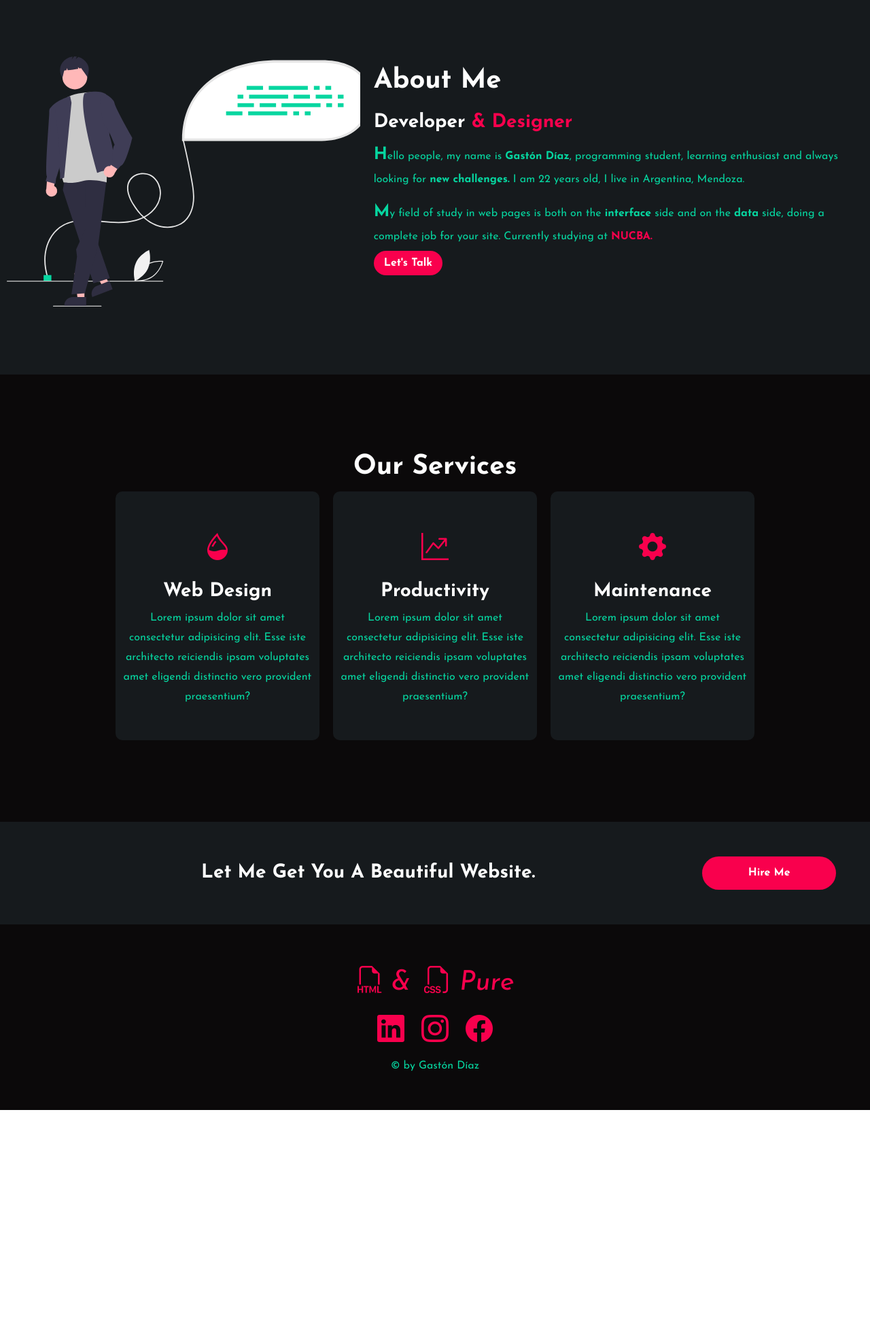
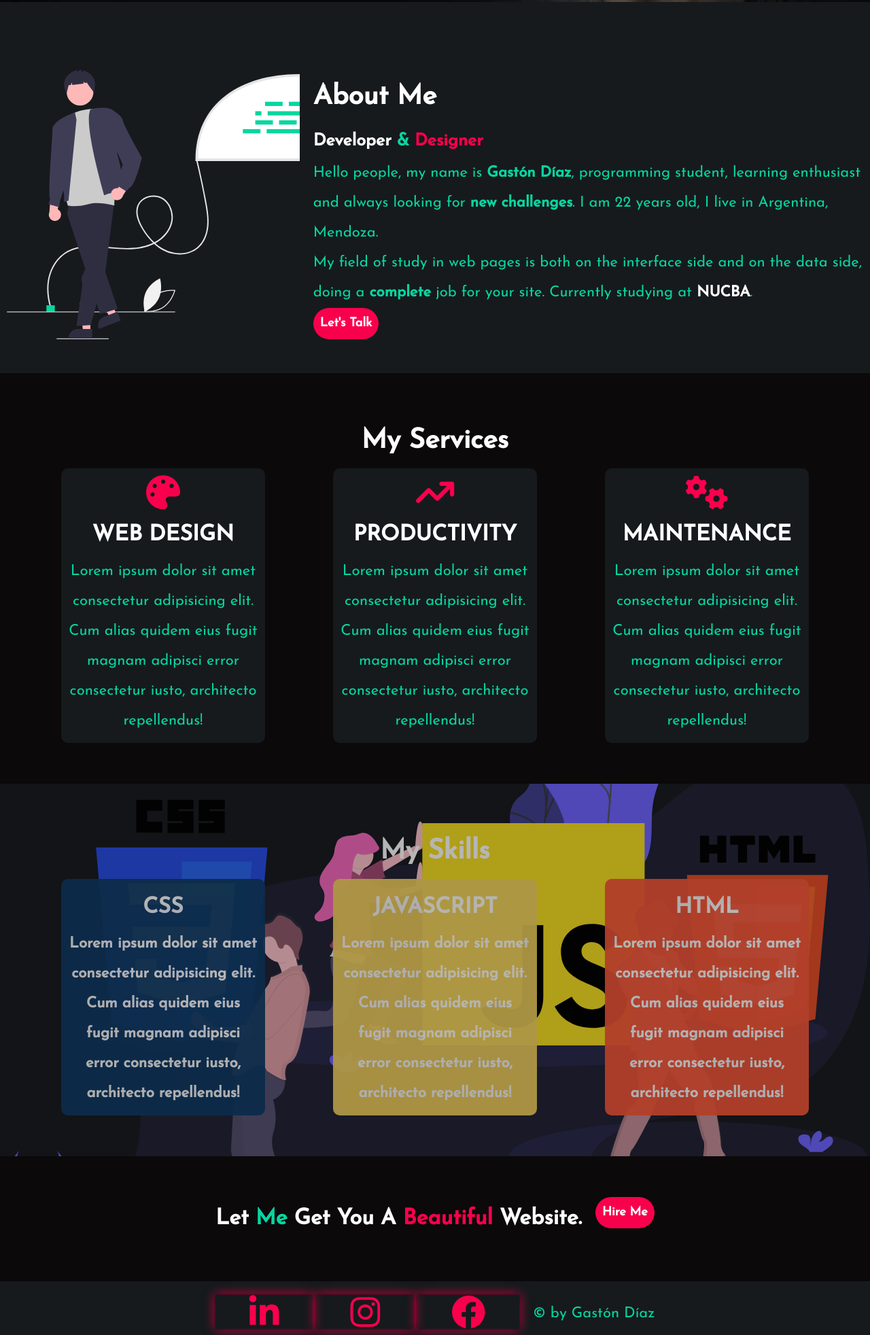
Before and after one commit to zdc22/my-webs, a plain HTML site: page Portfolio/index.html in a window 1280 px wide. Shown: the part 717-2681 px from the top of the page at 68% size. Before the commit the page ends 2350 px from the top, so only its background shows below. Drawn offline with nearby package versions, Linux system fonts and the light colour scheme.

Commit message:
New Portfolio Web

```diff
--- a/Portfolio/css/style.css
+++ b/Portfolio/css/style.css
@@ -1,10 +1,14 @@
-/* GLOBALES */
+/* GLOBAL */
 :root {
   --colorblanco: #fff;
   --coloroscuro: #0b090a;
   --colorclaro: #161a1d;
   --colordetalles: #f9004d;
   --colorparrafos: #06d6a0;
+  --colorhtml: #f95738;
+  --colorcss: #0d3b66;
+  --colorjs: #f4d35e;
+
 }
 
 html {
@@ -13,33 +17,29 @@ html {
 }
 
 *,
-*::before,
-*::after {
+*::after,
+*::before {
   box-sizing: inherit;
-  font-family: 'Josefin Sans', sans-serif;
   margin: 0;
   padding: 0;
 }
 
 body {
+  font-family: 'Josefin Sans', sans-serif;
+  ;
   font-size: 1.6rem;
-  line-height: 1.8;
+  background-color: var(--coloroscuro);
+  line-height: 2;
 }
 
 a {
   text-decoration: none;
+  font-weight: bold;
   color: var(--colorblanco);
-  font-weight: bold;
 }
 
 li {
   list-style: none;
-  font-size: 2rem;
-}
-
-input {
-  border: none;
-  outline: none;
 }
 
 h1,
@@ -62,258 +62,277 @@ h3 {
 }
 
 h4 {
-  font-size: 2.8rem;
+  font-size: 2.5rem;
 }
 
 img {
   width: 100%;
 }
 
+.container {
+  width: 95%;
+  margin: 0 auto;
+}
+
 p {
+  color: #06d6a0;
+  font-size: 2.2rem;
+}
+
+/* UTILITY */
+.change-color {
+  color: var(--colordetalles);
+}
+
+.change-color2 {
   color: var(--colorparrafos);
 }
 
-/* UTILIDADES */
+.btn {
+  font-weight: bold;
+  padding: .5rem 1rem;
+  background-color: var(--colordetalles);
+  display: inline-block;
+  border-radius: 3rem;
+  transition: .3s;
+  font-size: 1.8rem;
+}
+
+.btn:hover {
+  opacity: .9;
+}
 
 .bold {
   font-weight: bold;
 }
 
-.change-color {
+.padd {
+  padding: 0 1rem;
+}
+
+/* NAV */
+
+.nav {
+  display: flex;
+  justify-content: space-around;
+  padding: 2rem 0;
+  align-items: center;
+  text-align: center;
+}
+
+.nav__a {
+  font-size: 2.3rem;
+  font-weight: bold;
+  transition: .3s;
+  padding: 0 1rem;
+}
+
+.nav__a:hover {
   color: var(--colordetalles);
 }
 
-.btn {
-  background-color: var(--colordetalles);
-  border-radius: 3rem;
-  padding: 1rem 1.5rem;
+.nav__btn:hover {
+  transform: scale(1.1);
 }
 
-.no-m {
-  margin: 0;
+/* HERO */
+
+.hero {
+  background: url(/img/background.jpg) no-repeat center center/cover;
+  height: 72rem;
 }
 
-.no-p {
-  padding: 0;
+.hero__t3 {
+  margin-bottom: 2rem;
 }
 
-.center-text {
-  text-align: center;
+.form {
+  max-width: 40%;
 }
 
-/* HEADER */
-.hero {
-  background-image: url(/img/background.jpg);
-  height: 70rem;
-  width: 100%;
-  background-size: cover;
-  background-position: center center;
-  padding: 0 0.5rem;
-}
-
-.nav {
-  display: flex;
-  flex-direction: column;
-  align-items: center;
-  margin-bottom: 3rem;
-}
-
-@media (min-width: 768px) {
-
-  .nav {
-    flex-direction: row;
-    justify-content: space-around;
-  }
-
-  .nav__li {
-    display: inline;
-    padding: 0rem 1rem;
-  }
-
-  .nav__li a:hover {
-    color: var(--colordetalles);
-    transition: .4s;
-  }
-
-  .btn--desk {
-    font-weight: bold;
-    transition: transform .4s;
-  }
-
-  .btn--desk:hover {
-    transform: scale(1.2);
-  }
-}
-
-.content {
-  text-align: center;
-}
-
-.content__index {
-  color: var(--colorparrafos);
-}
-
-.news__form {
+.form__inputs {
   max-width: 100%;
   position: relative;
 }
 
-.news__email {
+.form__input {
   display: inline-block;
   width: 100%;
+  border-radius: 1rem;
   padding: 1.4rem 13rem 1.4rem 1.5rem;
+  background-color: transparent;
   border: .2rem solid var(--colordetalles);
-  border-radius: 3rem;
+  color: var(--colorblanco);
 }
 
-.news__btn {
+
+
+.form__btn {
   position: absolute;
   display: inline-block;
-  padding: 1rem 2rem;
-  border-radius: 3rem;
-  background-color: var(--colordetalles);
-  color: var(--colorblanco);
-  box-shadow: 0 0 .5rem var(--coloroscuro), 0 0 1.5rem var(--colordetalles);
-  right: .6rem;
-  top: .6rem;
-  cursor: pointer;
-}
-
-@media (min-width: 768px) {
-  .content {
-    text-align: left;
-    margin-left: 2rem;
-  }
-
-  .news {
-    max-width: 40%;
-  }
+  right: .3rem;
+  top: .3rem;
+  display: inline-block;
+  box-shadow: 0 0 0.5rem var(--coloroscuro), 0 0 1.5rem var(--colordetalles);
 }
 
 /* ABOUT */
+
 .about {
   background-color: var(--colorclaro);
-  height: 100%;
-  padding: 10rem 1rem;
+  padding-top: 10rem;
+  padding-bottom: 5rem;
+  display: flex;
+  gap: 2rem;
 }
 
 .about__svg {
+  height: 100%;
   object-fit: cover;
   object-position: left center;
-  height: 100%;
 }
 
-.about__text {
-  margin-bottom: 1rem;
-}
-
-.about__text::first-letter {
-  font-weight: 700;
-  font-size: 2.5rem;
-}
-
-.about__btn {
-  display: block;
-  text-align: center;
-}
-
-@media (min-width: 768px) {
-  .about {
-    display: flex;
-    gap: 2rem;
-  }
-
-  .about__btn {
-    display: inline;
-    transition: .4s;
-  }
-
-  .about__btn:hover {
-    background-color: transparent;
-    border: .1rem solid var(--colordetalles);
-  }
-
-  .nucba {
-    transition: .2s;
-  }
-
-  .nucba:hover {
-    border-bottom: .1rem solid var(--colorparrafos);
-  }
+.nucba:hover {
+  box-shadow: 0 0 0.5rem var(--coloroscuro), 0 0 1.5rem var(--colordetalles);
+  transition: .3s;
 }
 
 /* SERVICES */
 
-.service {
-  background-color: var(--coloroscuro);
-  padding: 10rem 1rem;
+.services {
+  padding: 6rem 1rem;
 }
 
-.service__item {
+.services__title {
+  text-align: center;
+}
+
+.services__cont {
+  display: flex;
+  justify-content: space-evenly;
+  align-items: center;
+  gap: 2rem;
+  text-align: center;
+}
+
+.services__card {
   background-color: var(--colorclaro);
   border-radius: 1rem;
-  margin-bottom: 2rem;
-  padding: 5rem 1rem;
+  padding: 1rem;
+  width: 30rem;
 }
 
-.service__last {
+.services__i {
+  color: var(--colordetalles);
+  font-size: 5rem;
+}
+
+.services__h {
+  text-transform: uppercase;
+}
+
+/* SKILLS */
+.skills {
+  background: url(/img/offer.svg) no-repeat center center/cover;
+  opacity: .7;
   background-color: var(--colorclaro);
 }
 
-.service__item p {
-  text-align: center;
+.services__card--css {
+  background-color: var(--colorcss);
+  opacity: .95;
 }
 
-.service__item i {
-  display: block;
-  text-align: center;
-  font-size: 4rem;
+.services__card--js {
+  background-color: var(--colorjs);
+  opacity: .95;
 }
 
-@media (min-width: 768px) {
-  .service__container {
-    display: flex;
-    justify-content: center;
-    align-items: center;
-    gap: 2rem;
-  }
-
-  .service__item {
-    width: 30rem;
-  }
+.services__card--html {
+  background-color: var(--colorhtml);
+  opacity: .95;
 }
 
-/* HIRE */
-
-.hire {
-  background-color: var(--colorclaro);
-  display: grid;
-  flex-direction: column;
-  justify-content: center;
-  align-items: center;
-  padding: 5rem;
-  border-top: 1rem;
-  text-align: center;
+.services__h--skills,
+.services__p--skills {
+  color: #fff;
+  font-weight: bold;
 }
 
-@media (min-width: 768px) {
-  .hire {
-    grid-template-columns: 5fr 1fr;
-  }
+/* HIRE ME */
+.hire {
+  padding: 6rem 1rem;
+  display: flex;
+  justify-content: center;
+  gap: 2rem;
 }
 
-/* FOOT */
+/* FOOTER */
 
-.foot {
-  background-color: var(--coloroscuro);
-  padding: 5rem 0;
+.footer {
+  background-color: var(--colorclaro);
+  padding: 2rem 1rem;
   display: flex;
-  flex-direction: column;
+  gap: 2rem;
   justify-content: center;
   align-items: center;
 }
 
-.foot i {
-  font-size: 4rem;
-  padding: 0 1rem;
+.services__i--foot {
+  padding: 0 5rem;
+  box-shadow: 0 0 0.5rem var(--coloroscuro), 0 0 1.5rem var(--colordetalles);
+  transition: .4s;
 }
+
+.services__i--foot:hover {
+  transform: scale(1.2);
+}
+
+@media (max-width: 880px) {
+  .nav {
+    flex-direction: column;
+  }
+
+  .form {
+    max-width: 70%;
+  }
+
+  .services__cont,
+  .about,
+  .footer {
+    flex-direction: column;
+  }
+
+  .services__card {
+    width: 90%;
+  }
+}
+
+@media (max-width: 495px) {
+  .nav__a {
+    display: block;
+  }
+
+  .form {
+    max-width: 100%;
+  }
+
+  .hire {
+    flex-direction: column;
+    text-align: center;
+  }
+
+  .hire__btn {
+    width: 100%;
+  }
+
+  .footer__cont {
+    width: 100%;
+    text-align: center;
+  }
+
+  .footer__cont i {
+    display: block;
+    padding: 2rem 2rem;
+  }
+}
--- a/Portfolio/index.html
+++ b/Portfolio/index.html
@@ -5,106 +5,134 @@
   <meta charset="UTF-8">
   <meta http-equiv="X-UA-Compatible" content="IE=edge">
   <meta name="viewport" content="width=device-width, initial-scale=1.0">
-  <link rel="stylesheet" href="https://cdn.jsdelivr.net/npm/bootstrap-icons@1.8.3/font/bootstrap-icons.css">
-  <link rel="preconnect" href="https://fonts.gstatic.com">
-  <link
-    href="https://fonts.googleapis.com/css2?family=Josefin+Sans:ital,wght@0,100;0,200;0,300;0,400;0,500;0,600;0,700;1,100;1,200;1,300;1,400;1,500;1,600;1,700&display=swap"
-    rel="stylesheet">
+  <title>Document</title>
+  <!-- GOOGLE FONT  -->
+  <link rel="preconnect" href="https://fonts.googleapis.com">
+  <link rel="preconnect" href="https://fonts.gstatic.com" crossorigin>
+  <link href="https://fonts.googleapis.com/css2?family=Josefin+Sans:wght@300;400;500&display=swap" rel="stylesheet">
+  <!-- FONT AWESOME -->
+  <link rel="stylesheet" href="https://cdnjs.cloudflare.com/ajax/libs/font-awesome/6.1.1/css/all.min.css">
+  <!-- CUSTOM CSS -->
   <link rel="stylesheet" href="css/normalize.css">
   <link rel="stylesheet" href="css/style.css">
-  <title>Portfolio: With CSS and pure HTML</title>
 </head>
 
 <body>
-  <!-- Hero Section -->
-  <header id="home" class="hero">
-    <nav class="nav center-text">
-      <h2 class="nav__title"><a href="index.html">Portfo<span class="change-color">lio</span></a></h2>
-      <ul class="nav__ul">
-        <li class="nav__li"><a href="#home">Home</a></li>
-        <li class="nav__li"><a href="#about">About Me</a></li>
-        <li class="nav__li"><a href="#services">Services</a></li>
-        <li class="nav__li"><a href="#contact">Contact</a></li>
-      </ul>
-      <a class="btn btn--desk" href="#follow">Follow Me!</a>
+  <!-- CONTAINER -->
+  <!-- HERO -->
+  <header class="hero padd">
+    <nav class="nav">
+      <a class="nav__a" href="index.html">
+        <h3>Portfo<span class="change-color">lio</span></h3>
+      </a>
+      <div class="nav__center">
+        <a class="nav__a" href="#">Home</a>
+        <a class="nav__a" href="#">About Me</a>
+        <a class="nav__a" href="#">Services</a>
+        <a class="nav__a" href="#">Contact</a>
+      </div>
+      <a class="btn nav__btn" href="#">Follow Me!</a>
     </nav>
-    <div class="content">
-      <h4 class="content__index">Hello, my name is</h4>
-      <h1 class="content__title no-m">Gastón <span class="change-color">Díaz</span></h1>
-      <h3 class="content__subtitle">I'am a Web Developer.</h3>
-      <div class="news">
-        <form class="news__form">
-          <input class="news__email" type="email" name="email" id="email" placeholder="Enter Your Email">
-          <input class="news__btn" type="submit" name="submit" value="Lets Start">
+    <div class="hero_cont">
+      <h2 class="hero__t1 change-color2">Hello, my name is</h2>
+      <h1 class="hero__t2">Gastón <span class="change-color">Díaz</span></h1>
+      <h4 class="hero__t3">I'am a Web Developer <span class="change-color">.</span></h4>
+    </div>
+    <div class="form">
+      <form class="form__inputs">
+        <input class="form__input" type="email" name="email" id="email" placeholder="Enter Your Email">
+        <a class="btn form__btn" href="#">Lets Start</a>
       </form>
     </div>
-    </div>
   </header>
-  <main>
-    <!-- About Section -->
-    <section id="about" class="about">
+  <!-- ABOUT -->
+  <section class="about padd">
     <div class="about__img">
-        <img class="about__svg" src="/img/about.svg" alt="">
+      <img class="about__svg" src="/img/about.svg" alt="About Me image">
     </div>
     <div class="about__content">
       <h2>About Me</h2>
-        <h4>Developer <span class="change-color">& Designer</span></h4>
-        <p class="about__text">Hello people, my name is <span class="bold">Gastón Díaz</span>, programming student,
-          learning
-          enthusiast and always
-          looking for <span class="bold">new challenges.</span> I
-          am 22 years old, I live in Argentina, Mendoza.
-        </p>
-        <p class="about__text">My field of study in web pages is both on the <span class="bold">interface</span> side
-          and on the
-          <span class="bold">data</span> side, doing a complete job for your site. Currently studying at <a
-            class="change-color nucba" href="https://nucba.com.ar/" target="_blank">NUCBA.</a>
-        </p>
-        <a class="btn about__btn" href="#">Let's Talk</a>
+      <h4>Developer <span class="change-color2">&</span> <span class="change-color"> Designer</span></h4>
+      <p>Hello people, my name is <span class="bold">Gastón Díaz</span>, programming student, learning enthusiast and
+        always looking for <span class="bold">new
+          challenges</span>. I
+        am 22 years old, I live in Argentina, Mendoza.</p>
+      <p>My field of study in web pages is both on the interface side and on the data side, doing a <span
+          class="bold">complete</span> job for
+        your site.
+        Currently studying at <a class="nucba" href="https://nucba.com.ar/" target="_blank">NUCBA</a>.</p>
+      <a class="btn" href="#">Let's Talk</a>
     </div>
   </section>
-    <!-- Services Section -->
-    <section id="services" class="service">
-      <h2 class="service__title center-text">Our Services</h2>
-      <div class="service__container">
-        <article class="service__item">
-          <i class="bi bi-droplet-half change-color"></i>
-          <h4 class="service__title center-text">Web Design</h4>
-          <p>Lorem ipsum dolor sit amet consectetur adipisicing elit. Esse iste architecto reiciendis ipsam voluptates
-            amet eligendi distinctio vero provident praesentium?</p>
-        </article>
-        <article class="service__item">
-          <i class="bi bi-graph-up-arrow change-color"></i>
-          <h4 class="services__title center-text">Productivity</h4>
-          <p>Lorem ipsum dolor sit amet consectetur adipisicing elit. Esse iste architecto reiciendis ipsam voluptates
-            amet eligendi distinctio vero provident praesentium?</p>
-        </article>
-        <article class="service__item">
-          <i class="bi bi-gear-fill change-color"></i>
-          <h4 class="service__title center-text">Maintenance</h4>
-          <p>Lorem ipsum dolor sit amet consectetur adipisicing elit. Esse iste architecto reiciendis ipsam voluptates
-            amet eligendi distinctio vero provident praesentium?</p>
-        </article>
+  <!-- SERVICES -->
+  <section class="services padd">
+    <h2 class="services__title">My Services</h2>
+    <div class="services__cont">
+      <div class="services__card">
+        <i class="fa-solid fa-palette services__i"></i>
+        <h3 class="services__h">Web Design</h3>
+        <p class="services__p">Lorem ipsum dolor sit amet consectetur adipisicing elit. Cum alias quidem eius fugit
+          magnam adipisci error consectetur iusto, architecto repellendus!</p>
+      </div>
+      <div class="services__card">
+        <i class="fa-solid fa-arrow-trend-up services__i"></i>
+        <h3 class="services__h">Productivity</h3>
+        <p class="services__p">Lorem ipsum dolor sit amet consectetur adipisicing elit. Cum alias quidem eius fugit
+          magnam adipisci error consectetur iusto, architecto repellendus!</p>
+      </div>
+      <div class="services__card">
+        <i class="fa-solid fa-gears services__i"></i>
+        <h3 class="services__h">Maintenance</h3>
+        <p class="services__p">Lorem ipsum dolor sit amet consectetur adipisicing elit. Cum alias quidem eius fugit
+          magnam adipisci error consectetur iusto, architecto repellendus!</p>
+      </div>
     </div>
   </section>
-  </main>
-  <!-- Hire Me -->
+  <!-- SKILLS -->
+  <section class="services padd skills">
+    <h2 class="services__title">My Skills</h2>
+    <div class="services__cont">
+      <div class="services__card services__card--css">
+        <h3 class="services__h services__h--skills">Css</h3>
+        <p class="services__p services__p--skills">Lorem ipsum dolor sit amet consectetur adipisicing elit. Cum alias
+          quidem eius fugit
+          magnam adipisci error consectetur iusto, architecto repellendus!</p>
+      </div>
+      <div class="services__card services__card--js">
+        <h3 class="services__h services__h--skills">Javascript</h3>
+        <p class="services__p services__p--skills">Lorem ipsum dolor sit amet consectetur adipisicing elit. Cum alias
+          quidem eius fugit
+          magnam adipisci error consectetur iusto, architecto repellendus!</p>
+      </div>
+      <div class="services__card services__card--html">
+        <h3 class="services__h services__h--skills">Html</h3>
+        <p class="services__p services__p--skills">Lorem ipsum dolor sit amet consectetur adipisicing elit. Cum alias
+          quidem eius fugit
+          magnam adipisci error consectetur iusto, architecto repellendus!</p>
+      </div>
+    </div>
+  </section>
+  <!-- HIRE ME -->
   <section class="hire">
-    <h4 class="hire__title">Let Me Get You A Beautiful <span class="change-color"></span> Website.</h4>
-    <a class="btn about__btn hire__btn" href="#">Hire Me</a>
+    <h3 class="hire__title">Let <span class="change-color2">Me</span> Get You A <span
+        class="change-color">Beautiful</span> Website.</h3>
+    <div><a class="btn hire__btn" href="#">Hire Me</a></div>
   </section>
   <!-- FOOTER -->
-  <footer id="contact" class="foot">
-    <div class="foot__icons">
-      <i class="bi bi-filetype-html change-color"> &</i><i class="bi bi-filetype-css change-color"> Pure</i>
-    </div>
-    <div class="foot__social">
-      <a href="https://www.linkedin.com/in/zetadc/"><i class="bi bi-linkedin change-color"></i></a>
-      <a href="https://www.instagram.com/zetadc/"><i class="bi bi-instagram change-color"></i></a>
-      <a href="https://www.facebook.com/zetadc22/"><i class="bi bi-facebook change-color"></i></a>
+  <footer class="footer">
+    <div class="footer__cont">
+      <a class="footer__a" href="#"><i
+          class="fa-brands fa-linkedin-in change-color services__i services__i--foot"></i></a>
+      <a class="footer__a" href="#"><i
+          class="fa-brands fa-instagram change-color services__i services__i--foot"></i></a>
+      <a class="footer__a" href="#"><i class="fa-brands fa-facebook change-color services__i services__i--foot"></i></a>
     </div>
     <p>&copy; by Gastón Díaz</p>
   </footer>
+  <!-- SCROLL REVEAL -->
+  <script src="https://unpkg.com/scrollreveal"></script>
+  <!-- CUSTOM JS -->
+  <script src="main.js"></script>
 </body>
 
 </html>
--- /dev/null
+++ b/Portfolio/main.js
@@ -0,0 +1,5 @@
+ScrollReveal().reveal(".hero");
+ScrollReveal().reveal(".about", { delay: 300 });
+ScrollReveal().reveal(".services", { delay: 300 });
+ScrollReveal().reveal(".hire", { delay: 300 });
+ScrollReveal().reveal(".footer", { delay: 300 });
```
Also changed, not shown: Portfolio/img/offer.svg (added). Lines whose indentation alone changed are shown as unchanged.
